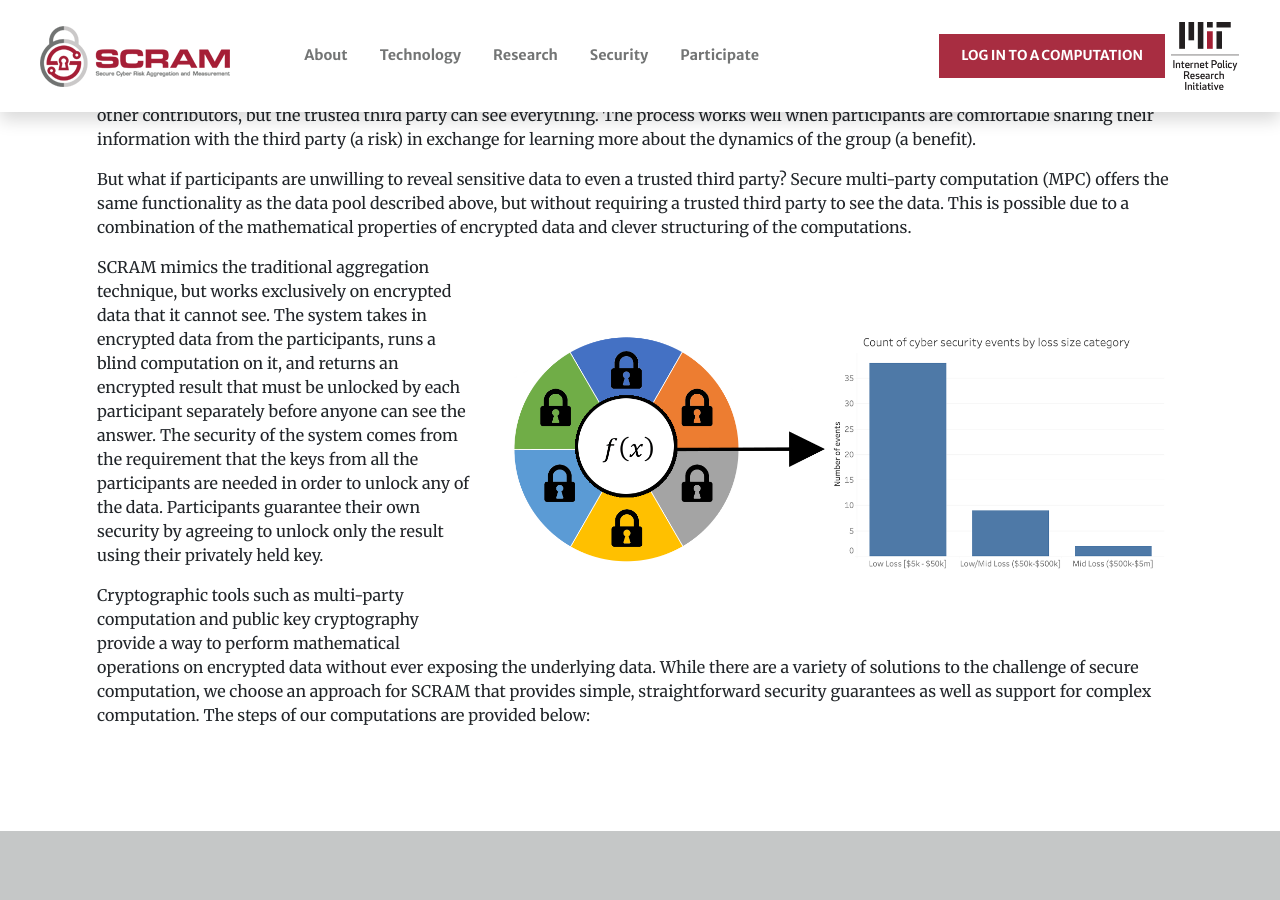
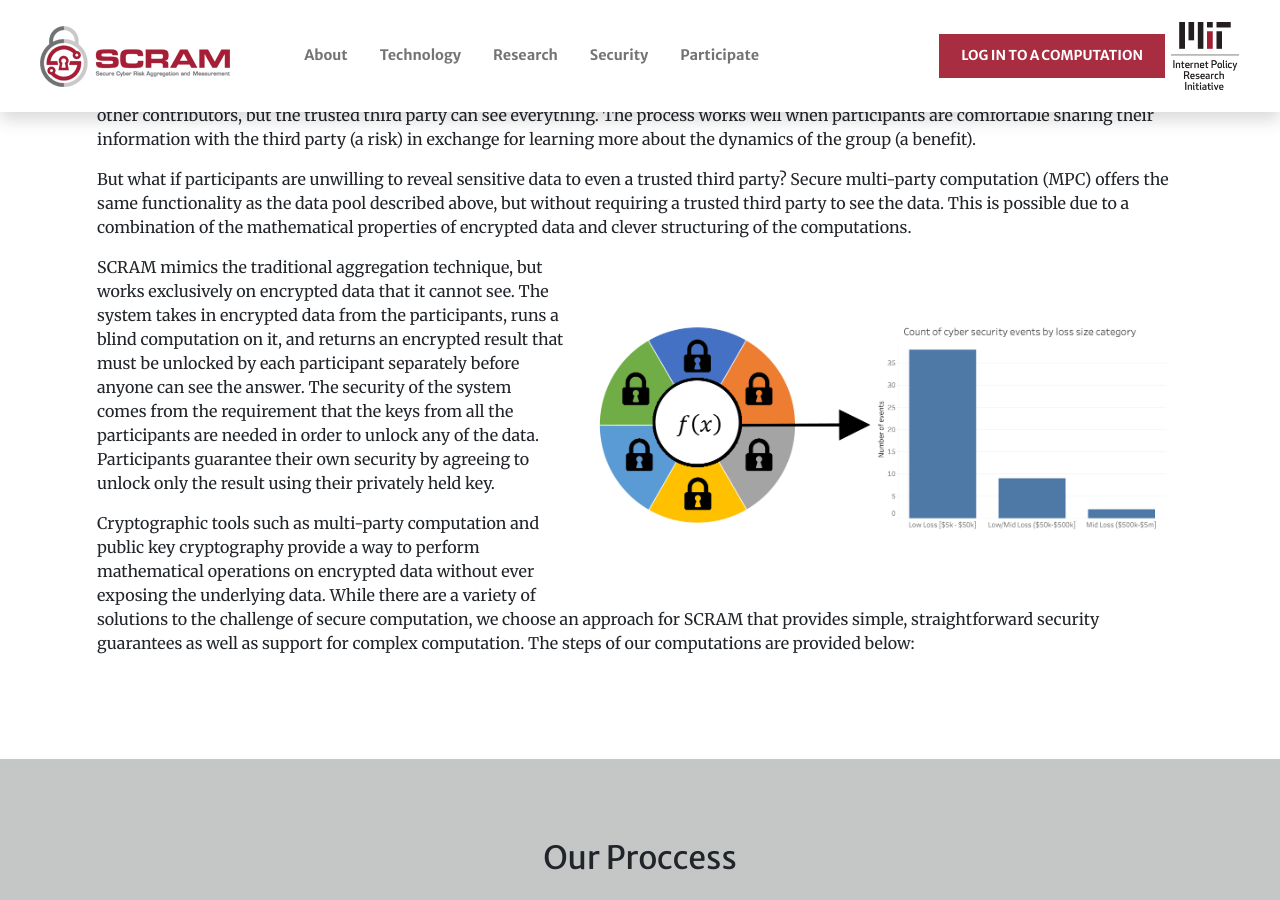
Before and after one commit to jisqyv/MIT, a Jekyll site: the page built from technology.md, in a window 1280 px wide and 900 px high, scrolled down 650 px. Built offline with Jekyll 4.4.1, drawn with Linux system fonts in a browser that asks for light colours; nearby versions of some CDN libraries.

Commit message:
Update technologyservices.html

```diff
--- a/_includes/technologyservices.html
+++ b/_includes/technologyservices.html
@@ -7,7 +7,7 @@
         <div class="mb-4 ">
 		<p>Traditionally, when members of a group want to learn about trends across their membership without revealing information to other members in the group, they need to select a trusted third party. This third party will gather data from all the participants, pool it, run computations on the data to produce summary statistics and analysis, and then send only the results back to all the participants in the pool. The third party needs to be trusted because it can view the data sent in by all the participants. Individual participants cannot see the inputs of other contributors, but the trusted third party can see everything. The process works well when participants are comfortable sharing their information with the third party (a risk) in exchange for learning more about the dynamics of the group (a benefit). </p>
 		<p>But what if participants are unwilling to reveal sensitive data to even a trusted third party? Secure multi-party computation (MPC) offers the same functionality as the data pool described above, but without requiring a trusted third party to see the data. This is possible due to a combination of the mathematical properties of encrypted data and clever structuring of the computations. </p>
-		<p><img src="assets/img/Technology-Image.png" style="float:right;padding:5px;height:400px;">SCRAM mimics the traditional aggregation technique, but works exclusively on encrypted data that it cannot see. The system takes in encrypted data from the participants, runs a blind computation on it, and returns an encrypted result that must be unlocked by each participant separately before anyone can see the answer. The security of the system comes from the requirement that the keys from all the participants are needed in order to unlock any of the data. Participants guarantee their own security by agreeing to unlock only the result using their privately held key. </p>
+		<p><img src="assets/img/Technology-Image.png" style="float:right;padding:5px;height:350px;">SCRAM mimics the traditional aggregation technique, but works exclusively on encrypted data that it cannot see. The system takes in encrypted data from the participants, runs a blind computation on it, and returns an encrypted result that must be unlocked by each participant separately before anyone can see the answer. The security of the system comes from the requirement that the keys from all the participants are needed in order to unlock any of the data. Participants guarantee their own security by agreeing to unlock only the result using their privately held key. </p>
 		<p>Cryptographic tools such as multi-party computation and public key cryptography provide a way to perform mathematical operations on encrypted data without ever exposing the underlying data. While there are a variety of solutions to the challenge of secure computation, we choose an approach for SCRAM that provides simple, straightforward security guarantees as well as support for complex computation. The steps of our computations are provided below:
 </p>
 		</div>
```
